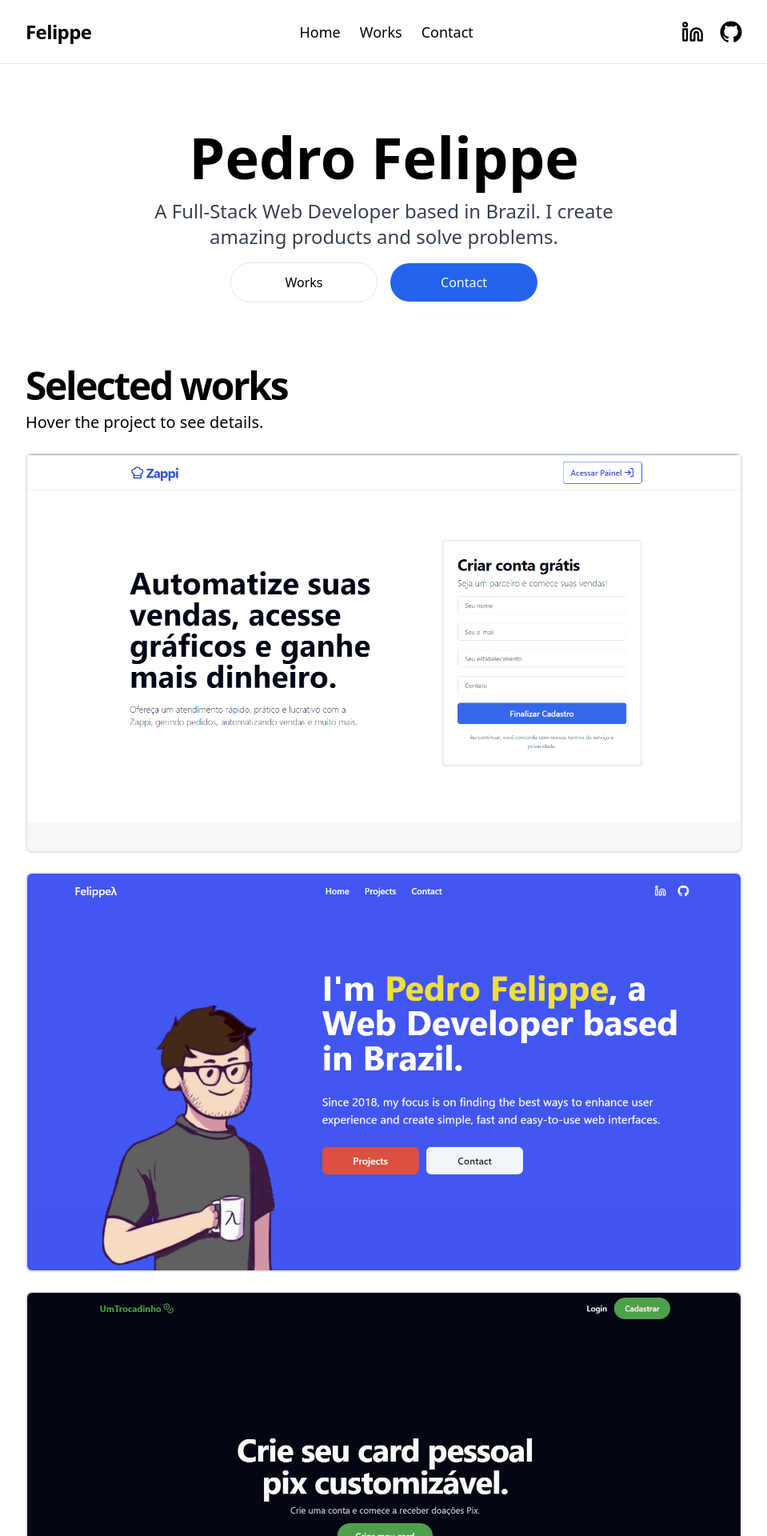
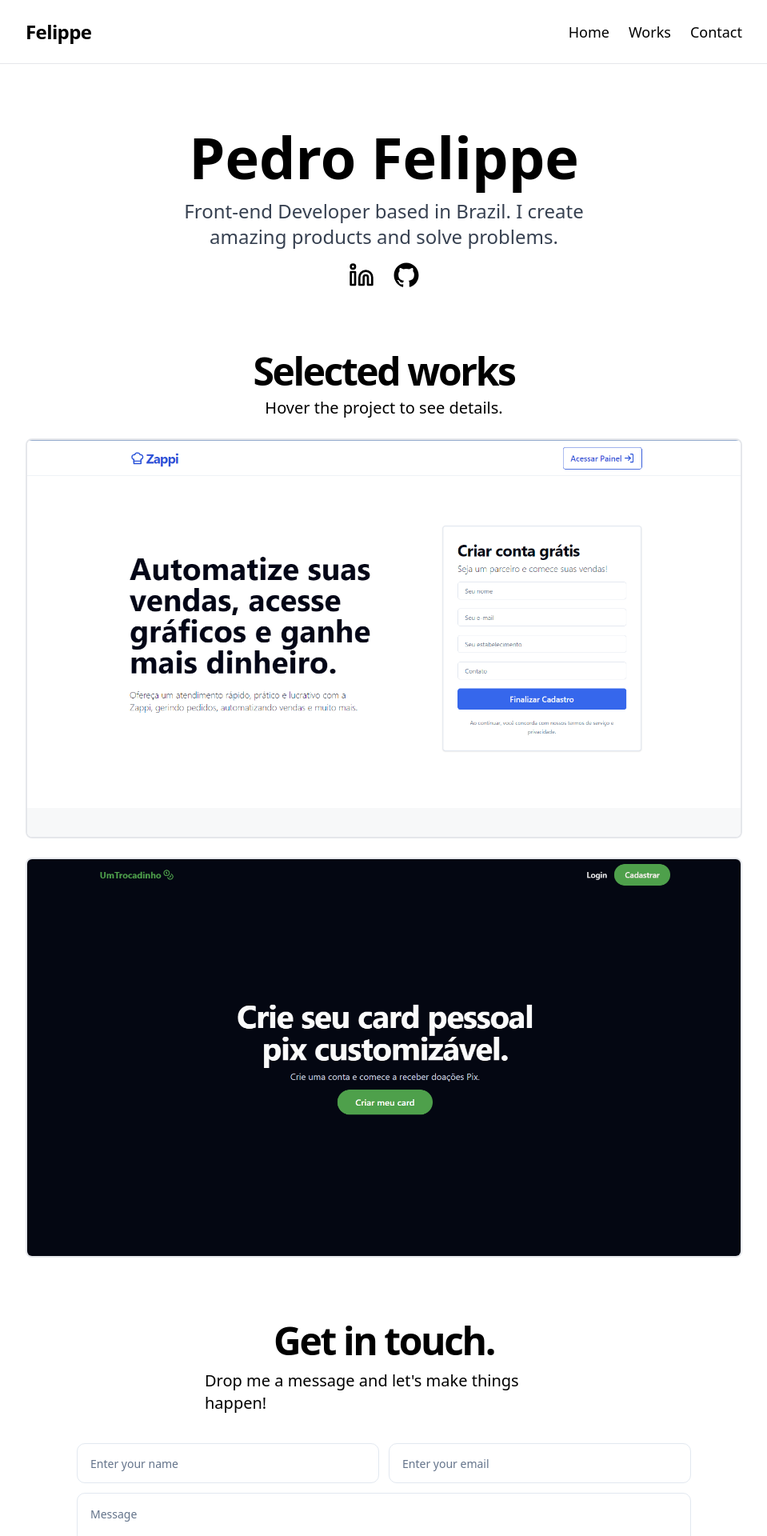
Before and after one commit to pefelippe/Portfolio, a Next.js app: page / in a window 1280 px wide. Shown: the top 1920 px of the page at 80% size, without its empty margins (160-1119 px from the left). Built offline with nearby package versions, Linux system fonts and the light colour scheme.

Commit message:
fix issues

```diff
--- a/src/components/ProjectCard.tsx
+++ b/src/components/ProjectCard.tsx
@@ -28,7 +28,7 @@ function ProjectCard({
         isEvenId ? "" : ""
       }`}
     >
-      <div className="relative border-2 overflow-hidden transition-all group rounded-sm w-full h-[300px] xl:h-[500px] ">
+      <div className="relative border-2 overflow-hidden transition-all group rounded-sm w-full min-h-[300px] xl:h-[500px] ">
         <Link href={link} target="_blank">
           <motion.img
             src={imgUrl}
--- a/src/components/layout/Footer.tsx
+++ b/src/components/layout/Footer.tsx
@@ -5,7 +5,7 @@ function Footer() {
 
   return (
     <motion.footer
-      className="z-40 h-24 w-screen font-extralight items-center mx-auto text-[#101010] bg-white flex flex-col
+      className="z-40 h-24 w-screen font-extralight items-center mx-auto text-[#101010] bg-white flex flex-col max-w-4xl border-t
      text-lg  justify-center max-xl:px-6 lg:grid-cols-4 gap-4 "
     >
       <p className="text-md font-light tracking-tighter">
--- a/src/components/layout/Header.tsx
+++ b/src/components/layout/Header.tsx
@@ -1,8 +1,5 @@
-import { GitHubLogoIcon } from "@radix-ui/react-icons";
 import { motion } from "framer-motion";
-import { LinkedinIcon } from "lucide-react";
 import { Link as ScrollLink } from "react-scroll";
-import AnimatedBtn from "../animated/AnimatedBtn";
 
 const Logo = () => {
   return (
@@ -14,7 +11,7 @@ const Logo = () => {
       offset={-250}
       duration={500}
     >
-      <button className="flex text-2xl font-bold hover:text-[#f0e140]/80 transition-all tracking-tight w-fit  ">
+      <button className="flex text-2xl font-bold hover:text-[#101010]/80 transition-all tracking-tight w-fit  ">
         <span>Felippe</span>
       </button>
     </ScrollLink>
@@ -76,18 +73,6 @@ const Header = () => {
       >
         <Logo />
         <HeaderButtons />
-        <motion.div className="flex items-center w-fit space-x-5 max-w-sm">
-          <AnimatedBtn
-            target="_blank"
-            href="https://www.linkedin.com/in/pedro-felippe/"
-          >
-            <LinkedinIcon className="h-7 w-7 hover:text-blue" />
-          </AnimatedBtn>
-
-          <AnimatedBtn href="https://github.com/pefelippe">
-            <GitHubLogoIcon className="h-7 w-7 hover:text-blue" />
-          </AnimatedBtn>
-        </motion.div>
       </motion.nav>
     </motion.header>
   );
--- a/src/constants/index.js
+++ b/src/constants/index.js
@@ -8,16 +8,6 @@ export const projects = [
     stack: ["react", "tailwind", "shadcn", "vite", "typescript"],
     description:
       "Allow restaurants to create their own delivery platform, sell their products and manage orders without abusive taxes. Still in development.",
-  },
-  {
-    id: 2,
-    link: "https://portfolio-pefelippe.vercel.app/",
-    repo: "https://github.com/pefelippe/Portfolio",
-    title: "Portfolio",
-    imgUrl: "/projects/portfolio.png",
-    stack: ["react", "tailwind", "shadcn", "next", "typescript"],
-    description:
-      "Not much to say here! This one just gave me a good excuse to spend a weekend practicing with TypeScript and Tailwind.",
   },
   {
     id: 3,
--- a/src/content/ContactContent.tsx
+++ b/src/content/ContactContent.tsx
@@ -10,12 +10,12 @@ function ContactContent() {
       initial={{ opacity: 0, y: 50 }}
       whileInView={{ opacity: 1, y: 0 }}
       transition={{ duration: 0.5 }}
-      className="flex flex-col mx-auto justify-center items-start  relative w-full h-full gap-3"
+      className="flex flex-col mx-auto justify-center items-center  relative w-full h-full gap-3 max-w-3xl"
     >
       <h1 className="text-4xl lg:text-5xl  font-bold tracking-tighter">
         Get in touch.
       </h1>
-      <h3 className="text-xl font-thin flex flex-col max-w-md w-full  pb-1  ">
+      <h3 className="text-xl font-thin flex flex-col max-w-md pb-1  ">
         Drop me a message and let's make things happen!
       </h3>
       <div className="w-full flex  items-center justify-center pt-5">
--- a/src/content/Hero.tsx
+++ b/src/content/Hero.tsx
@@ -1,7 +1,8 @@
 /* eslint-disable react/no-unescaped-entities */
+import { GitHubLogoIcon } from "@radix-ui/react-icons";
 import { motion } from "framer-motion";
-import { Link as ScrollLink } from "react-scroll";
-import { Button } from "../components/ui/button";
+import { LinkedinIcon } from "lucide-react";
+import AnimatedBtn from "../components/animated/AnimatedBtn";
 
 export default function Hero() {
   return (
@@ -12,16 +13,16 @@ export default function Hero() {
       className="flex ] relative
       w-full max-md:flex-col  justify-start items-center text-center mx-auto  md:gap-10"
     >
-      <motion.div className="flex justify-center flex-col h-full  items-center gap-4 md:gap-2 z-30  w-full ">
+      <motion.div className="flex justify-center flex-col h-full  items-center  md:gap-2 z-30  w-full ">
         <motion.h1 className="text-5xl lg:text-7xl font-bold tracking-normal max-w-lg">
           <span className="">Pedro Felippe</span>
         </motion.h1>
 
-        <motion.h3 className="text-xl md:text-2xl font-thin flex flex-col max-w-xl w-full text-gray-700 py-2">
-          A Full-Stack Web Developer based in Brazil. I create amazing products
-          and solve problems.
+        <motion.h3 className="text-lg md:text-2xl font-thin flex flex-col max-w-xl w-full text-gray-700 py-2">
+          Front-end Developer based in Brazil. I create amazing products and
+          solve problems.
         </motion.h3>
-        <motion.div className="flex max-md:flex-col items-center justify-center w-full max-md:space-y-4 md:space-x-4 max-w-sm">
+        {/* <motion.div className="flex max-md:flex-col items-center justify-center w-full max-md:space-y-4 md:space-x-4 max-w-sm">
           <ScrollLink
             className="w-full"
             activeClass="active"
@@ -52,6 +53,19 @@ export default function Hero() {
               Contact
             </Button>
           </ScrollLink>
+        </motion.div> */}
+
+        <motion.div className="flex items-center w-fit space-x-6 max-w-sm">
+          <AnimatedBtn
+            target="_blank"
+            href="https://www.linkedin.com/in/pedro-felippe/"
+          >
+            <LinkedinIcon className="h-8 w-8 hover:text-blue" />
+          </AnimatedBtn>
+
+          <AnimatedBtn href="https://github.com/pefelippe">
+            <GitHubLogoIcon className="h-8 w-8 hover:text-blue" />
+          </AnimatedBtn>
         </motion.div>
       </motion.div>
     </motion.div>
--- a/src/content/ProjectContent.tsx
+++ b/src/content/ProjectContent.tsx
@@ -10,13 +10,13 @@ function Projects() {
       animate={{ opacity: 1, y: 0 }}
       transition={{ duration: 0.75, delay: 0.5 }}
       id="projects-container"
-      className=" flex flex-col w-full items-start  justify-start gap-2  mx-auto   max-w-7xl"
+      className=" flex flex-col w-full items-center  justify-center gap-2  mx-auto   max-w-7xl"
     >
       <h1 className="text-4xl lg:text-5xl font-bold tracking-tighter">
         Selected works
       </h1>
 
-      <h3 className=" text-xl font-thin flex flex-col  w-full  pb-1 ">
+      <h3 className=" text-xl font-thin flex flex-col   pb-1 ">
         Hover the project to see details.
       </h3>
 
```
Also changed, not shown: public/projects/portfolio.png.
